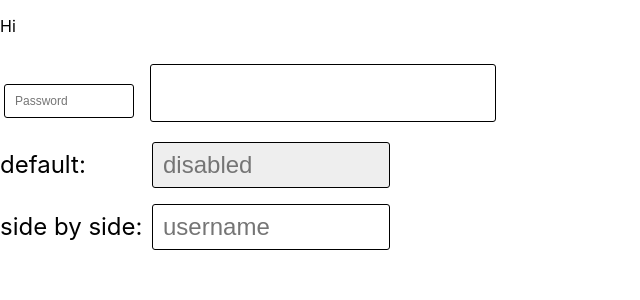
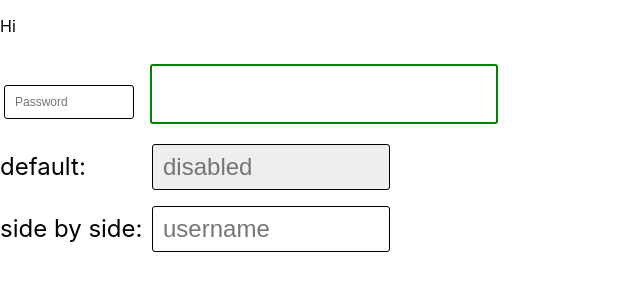
Before and after one commit to acchiang/cpsc-455-project, a React (Create React App) app: page / in a window 1280 px wide. Shown: the top 300 px of the page, without its empty margins (0-640 px from the left). Built offline with nearby package versions, Linux system fonts and the light colour scheme.

Commit message:
pr feedback on props

```diff
--- a/src/components/Input.js
+++ b/src/components/Input.js
@@ -11,15 +11,19 @@ const InputBox = styled.input`
   width: ${(p) => (inputSize[`${p.size}`] ?? inputSize["default"]) * 9}px;
   height: ${(p) => inputSize[`${p.size}`] ?? inputSize["default"]}px;
   font-size: ${(p) => inputSize[`${p.size}`] ?? inputSize["default"]}px;
+  color: ${(p) => p.fontColor ?? "black"};
   cursor: ${(p) => (p.disabled ? "not-allowed" : "text")};
   margin: ${(p) => (inputSize[`${p.size}`] ?? inputSize["default"]) / 3}px
     ${(p) => (inputSize[`${p.size}`] ?? inputSize["default"]) / 3}px;
   padding: 10px;
-  border: 1px solid black;
+  border: ${(p) => p.border ?? "1px solid black"};
   border-radius: 3px;
 
+  :placeholder{
+    color: ${(p) => p.placeholderColor ?? "black"}
+  }
   :disabled {
-    background: #EEEEEE
+    background: #EEEEEE;
   }
 `;
 
--- a/src/index.js
+++ b/src/index.js
@@ -12,7 +12,9 @@ ReactDOM.render(
     <Charcuterie>
       <p>Hi</p>
       <Input size={"small"} placeholder={"Password"} type={"password"} />
-      <Input size={"large"} />
+      <Input size={"large"}
+        border={"2px solid green"}
+        fontColor={"grey"}/>
       <br />
       <Input
         size={"default"}
```
